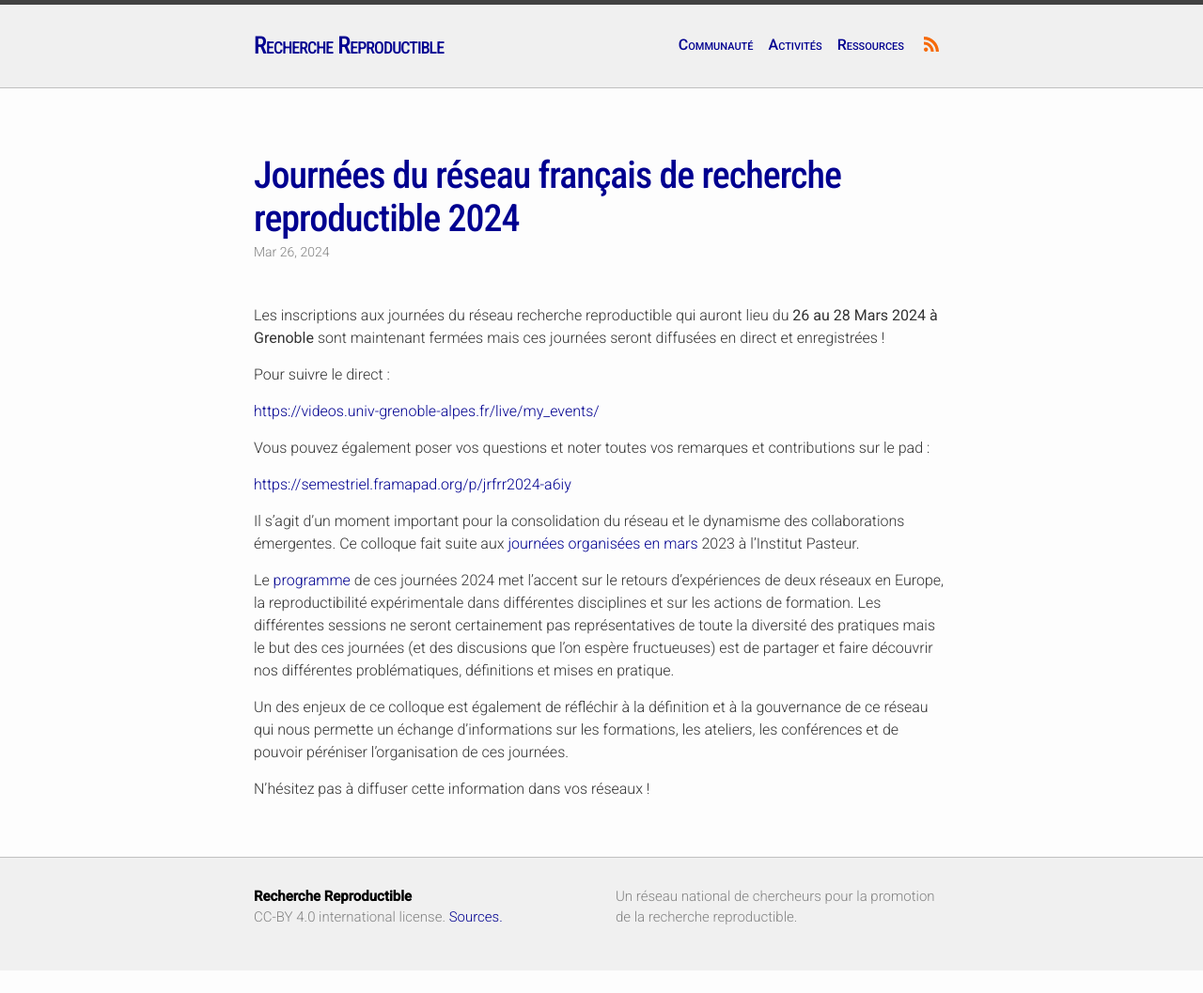
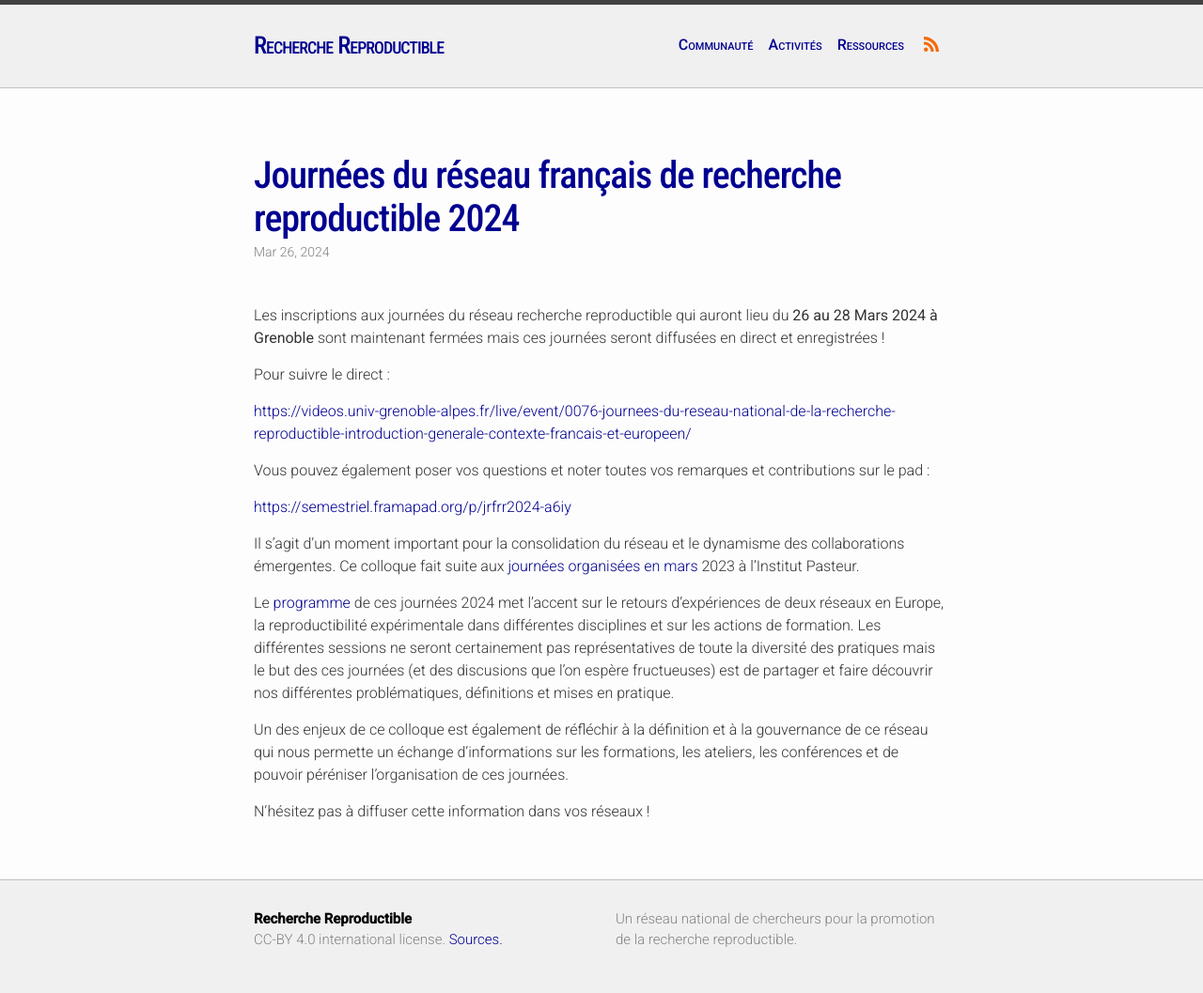
Before and after one commit to FR-RN/FR-RN, a Jekyll site: the page built from _posts/2024-03-26-jrfrr-2024.md, in a window 1280 px wide. Shown: the whole page at 94% size. Built offline with Jekyll 4.4.1, drawn with Linux system fonts in a browser that asks for light colours; some web fonts are replaced; before the commit the page ends 1033 px from its top, so only the background shows below that; some of the changed lines change nothing that is shown.

Commit message:
Modify video link for JRFRR

```diff
--- a/_posts/2024-03-26-jrfrr-2024.md
+++ b/_posts/2024-03-26-jrfrr-2024.md
@@ -9,7 +9,7 @@ Les inscriptions aux journées du réseau recherche reproductible qui auront lie
 
 Pour suivre le direct :
 
-[https://videos.univ-grenoble-alpes.fr/live/my_events/](https://videos.univ-grenoble-alpes.fr/live/event/0076-journees-du-reseau-national-de-la-recherche-reproductible-introduction-generale-contexte-francais-et-europeen/)
+[https://videos.univ-grenoble-alpes.fr/live/event/0076-journees-du-reseau-national-de-la-recherche-reproductible-introduction-generale-contexte-francais-et-europeen/](https://videos.univ-grenoble-alpes.fr/live/event/0076-journees-du-reseau-national-de-la-recherche-reproductible-introduction-generale-contexte-francais-et-europeen/)
 
 Vous pouvez également poser vos questions et noter toutes vos remarques et contributions sur le pad :
 
```
